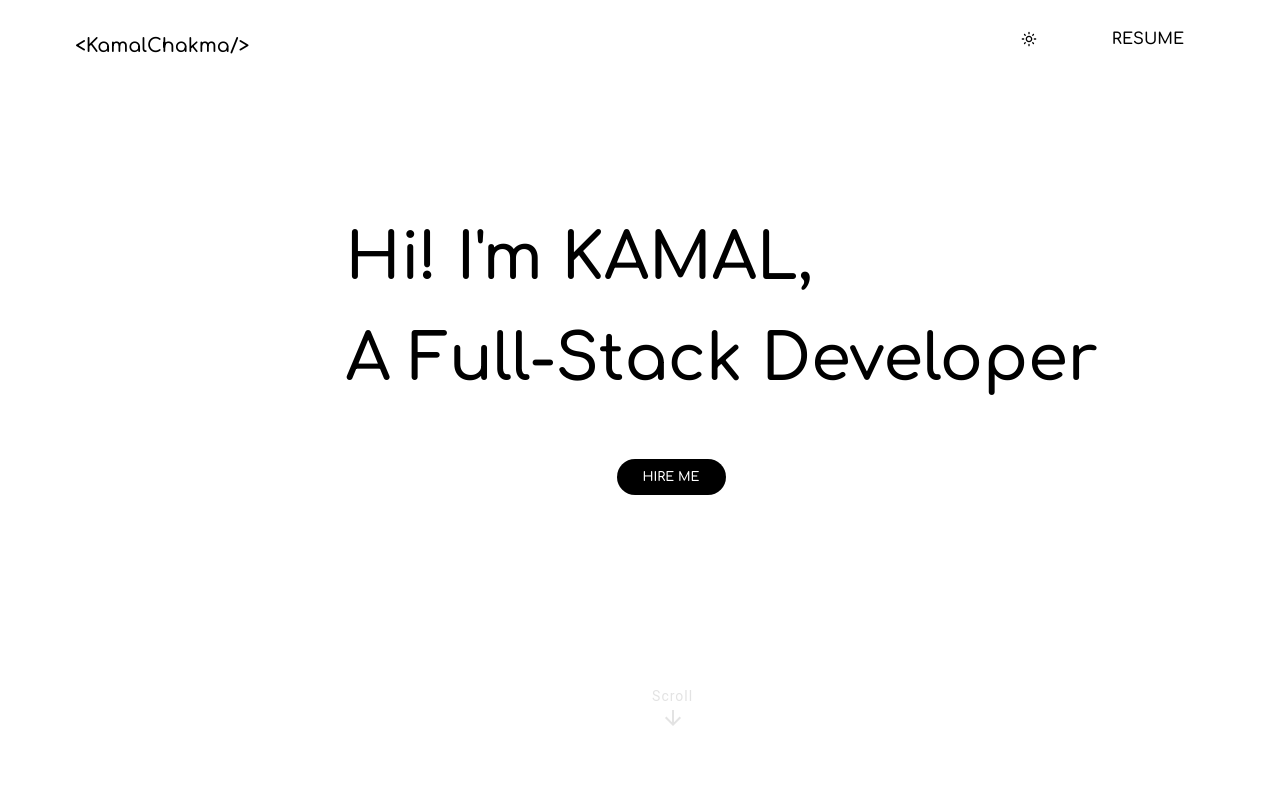
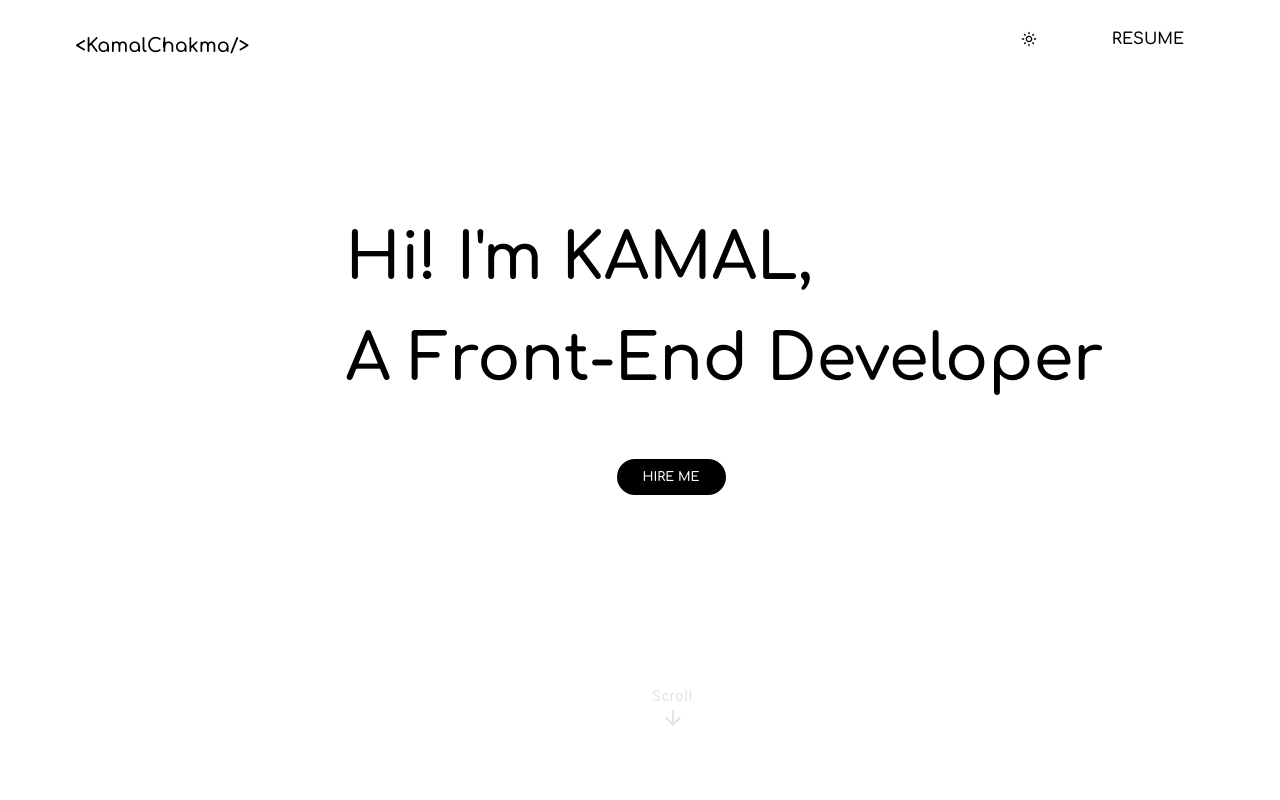
Before and after one commit to kamalchakma1/kamalchakma, a React (Create React App) app: page / in a window 1280 px wide. Shown: the top 800 px of the page. Built offline with nearby package versions, Linux system fonts and the light colour scheme.

Commit message:
hero updated

```diff
--- a/src/Components/Hero/Hero.jsx
+++ b/src/Components/Hero/Hero.jsx
@@ -13,7 +13,7 @@ const Hero=({buttonColors})=>{
     return(
         <div className={style.mainContainer}>
            <Typography variant="h5"> Hi! I'm <span className={style.name}>KAMAL</span>,</Typography>
-           <Typography variant="h5" className={style.role}>A Full-Stack Developer</Typography>
+           <Typography variant="h5" className={style.role}>A Front-End Developer</Typography>
            <div className={style.mainContainer__btn}>
             <a href="mailto:mr.kamalchakma@gmail.com">
             <Button title={'HIRE ME'} bgColor={buttonColors}/>
```
